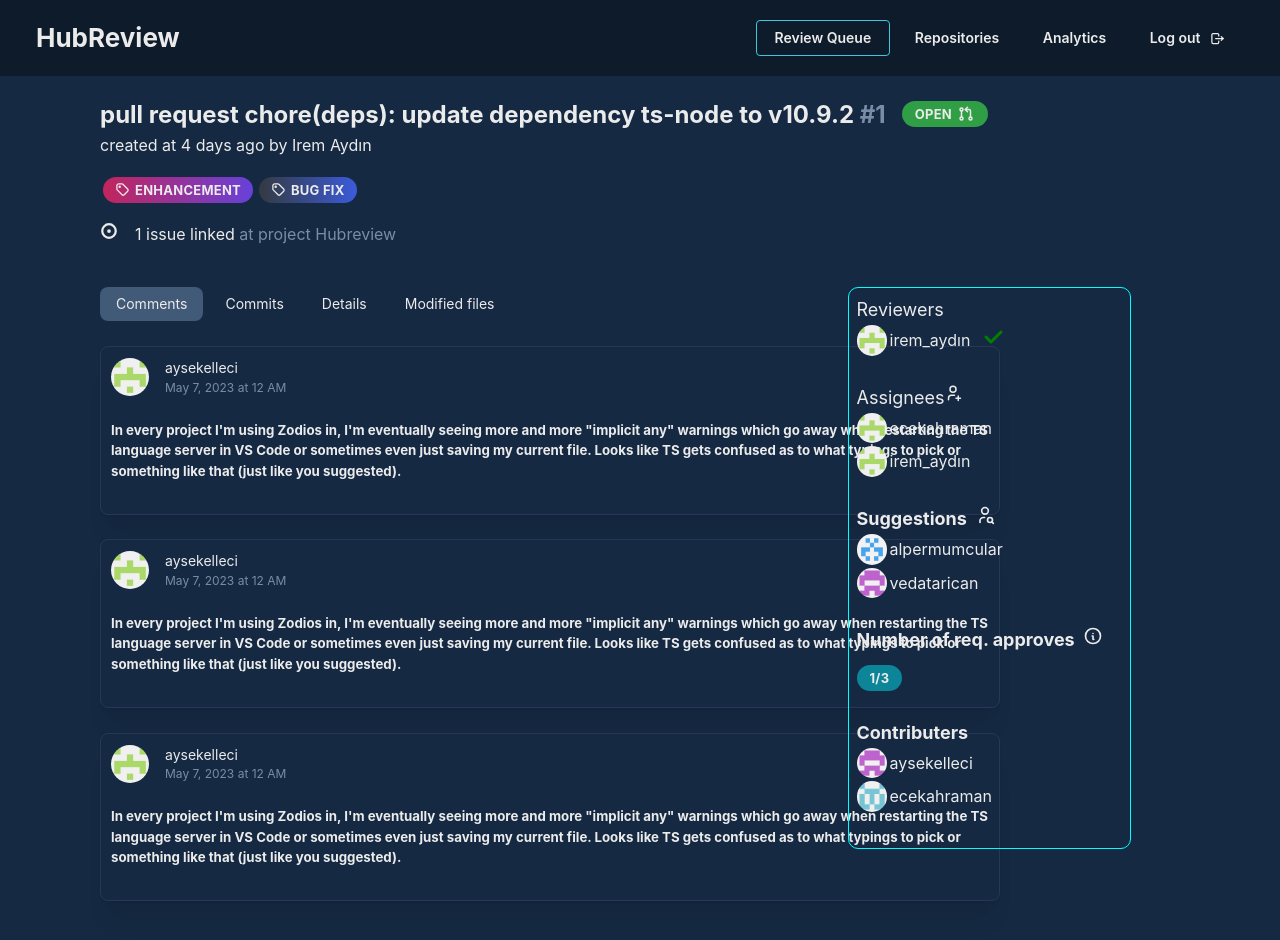
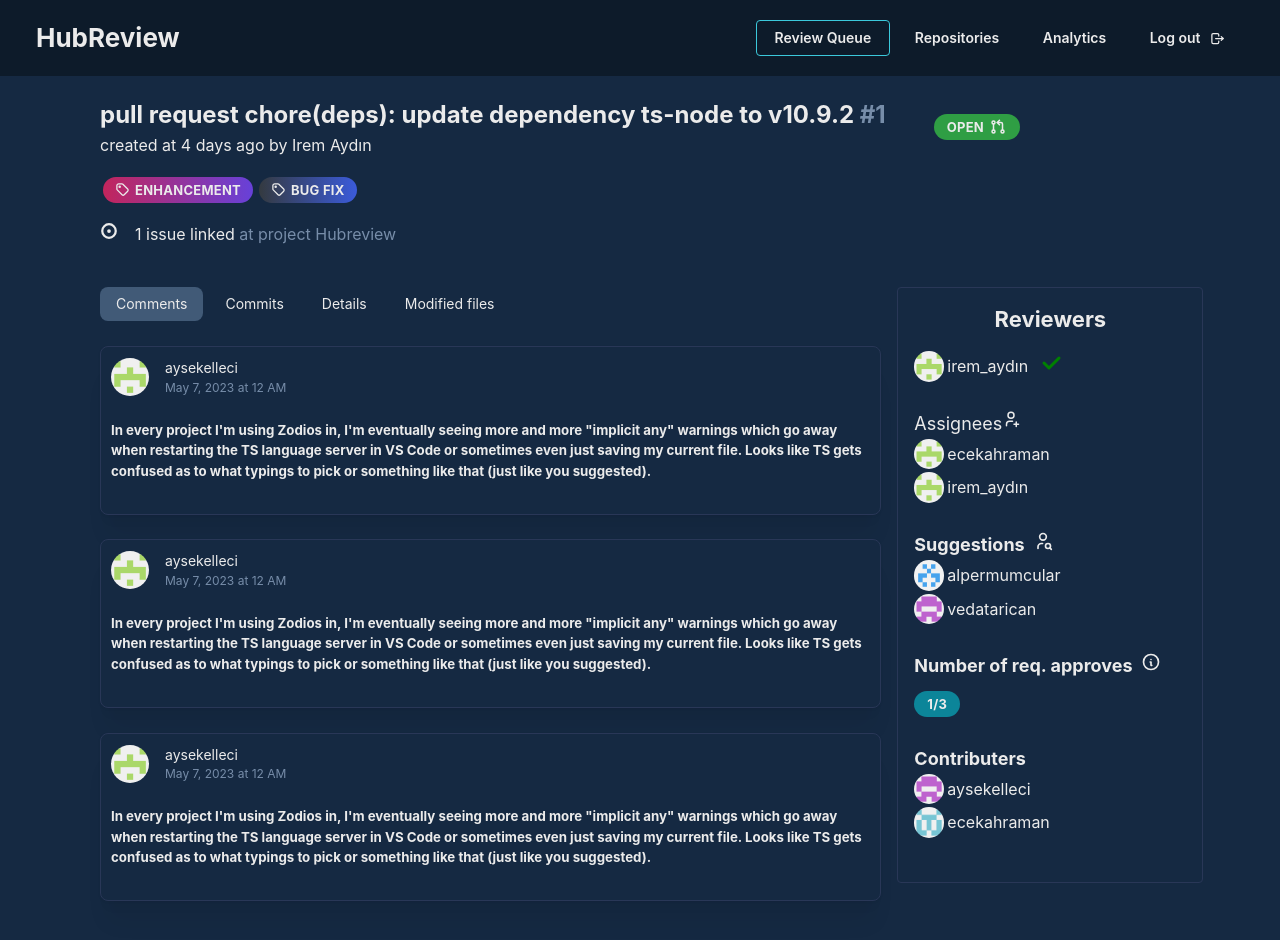
Before and after one commit to hubreviewapp/hubreview, a React (Vite) app in the folder web-client/: page /pulls/create in a window 1280 px wide. Shown: the top 940 px of the page. Built offline with nearby package versions, Linux system fonts and the light colour scheme.

Commit message:
fix: PRDetailsPage.tsx

```diff
--- a/web-client/src/pages/PRDetailsPage.tsx
+++ b/web-client/src/pages/PRDetailsPage.tsx
@@ -1,7 +1,7 @@
 import LabelButton from "../components/LabelButton";
 import ModifiedFilesTab from "../tabs/ModifiedFilesTab";
 import CommentsTab from "../tabs/CommentsTab.tsx";
-import { Box, Badge, rem, Grid, Text } from "@mantine/core";
+import {Box,Paper, Badge, rem, Grid, Text, Group, Title} from "@mantine/core";
 import TabComp from "../components/Tab.tsx";
 import * as React from "react";
 import {IconGitPullRequest, IconCircleDot, IconUserPlus, IconCheck, IconUserSearch, IconInfoCircle } from '@tabler/icons-react';
@@ -30,7 +30,7 @@ function PRDetailsPage({ id, name }: PRDetailsPageProps) {
 
   return (
     <div style={{ textAlign: "left", marginLeft: 100 }}>
-      <Box display="flex">
+      <Group>
         <h2>
           {" "}
           {name} chore(deps): update dependency ts-node to v10.9.2
@@ -46,7 +46,7 @@ function PRDetailsPage({ id, name }: PRDetailsPageProps) {
         >
           Open
         </Badge>
-      </Box>
+      </Group>
       <p style={{ marginTop: -20 }}> created at 4 days ago by Irem Aydın </p>
       <Box display="flex" style={{ justifyContent: "flex-start" }}>
         <LabelButton label="enhancement" size="lg" />
@@ -59,22 +59,22 @@ function PRDetailsPage({ id, name }: PRDetailsPageProps) {
 
       <br></br>
       <Grid>
-        <Grid.Col span={7.5}>
+        <Grid.Col span={8}>
           <TabComp tabs={tabs} updateTab={updateTab} />
           <br></br>
-          <Box style={{width:900}}>
+          <Box >
 
             {currentTab === "modified files" && <ModifiedFilesTab />}
             {currentTab === "comments" && <CommentsTab />}
             {currentTab === "details" && <PrContextTab />}
           </Box>
         </Grid.Col>
-        <Grid.Col span={3}>
-          <Box style={{ border: "solid 0.5px cyan", borderRadius: "10px", padding: "8px" }}>
-            <Text size="lg" style={{ style: "bold" }}>
+        <Grid.Col span={4}>
+          <Paper withBorder p="md" w="80%">
+            <Title order={3} align="center" mb="md">
               {" "}
               Reviewers{" "}
-            </Text>
+            </Title>
             <Box style={{ display: "flex", marginBottom: "3px" }}>
               <Box component="img" src={UserLogo} alt="logo" className={classes.logo} />
               <Text size="md" style={{ padding: "3px" }}>
@@ -148,7 +148,7 @@ function PRDetailsPage({ id, name }: PRDetailsPageProps) {
               <Text size={"md"} style={{padding: "3px"}}>ecekahraman</Text>
             </Box>
             <br></br>
-          </Box>
+          </Paper>
         </Grid.Col>
       </Grid>
     </div>
```
